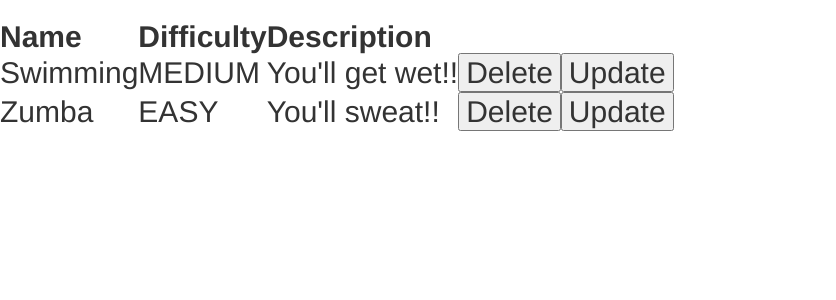
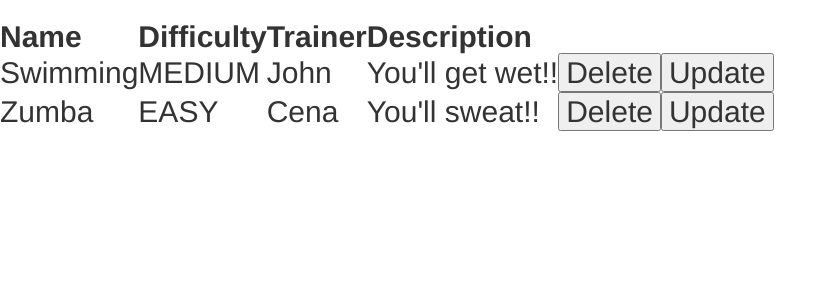
Before and after one commit to CCMV2/GymApplication, an Angular app in the folder GymAppUI/: page /listworkout in a window 1280 px wide. Shown: the top 300 px of the page, without its empty margins (0-836 px from the left). Built offline with nearby package versions, Linux system fonts and the light colour scheme.

Commit message:
am adaugat camp la workoutUI cu trainer

```diff
--- a/GymAppUI/src/app/create-workout/create-workout.component.html
+++ b/GymAppUI/src/app/create-workout/create-workout.component.html
@@ -21,6 +21,10 @@
     <label for="hard">HARD</label>
   </div>
   <div>
+    <label for="trainer">Trainer: </label>
+    <input type="text" name="trainer" id="trainer"><br>
+  </div>
+  <div>
   <label for="description">Description: </label>
   <input type="text" name="description" id="description"><br>
 </div>
--- a/GymAppUI/src/app/list-workout/list-workout.component.html
+++ b/GymAppUI/src/app/list-workout/list-workout.component.html
@@ -5,6 +5,9 @@
     </th>
     <th>
       Difficulty
+    </th>
+    <th>
+      Trainer
     </th>
     <th>
       Description
@@ -16,6 +19,9 @@
     </td>
     <td>
         MEDIUM
+      </td>
+      <td>
+        John
       </td>
       <td>
           You'll get wet!!
@@ -35,6 +41,9 @@
           EASY
         </td>
         <td>
+          Cena
+        </td>
+        <td>
             You'll sweat!!
           </td>
           <td>
--- a/GymAppUI/src/app/update-workout/update-workout.component.html
+++ b/GymAppUI/src/app/update-workout/update-workout.component.html
@@ -20,6 +20,10 @@
     <label for="hard">HARD</label>
   </div>
   <div>
+    <label for="trainer">Trainer: </label>
+    <input type="text" name="trainer" id="trainer"><br>
+  </div>
+  <div>
   <label for="description">New description: </label>
   <input type="text" name="description" id="description"><br>
 </div>
```
